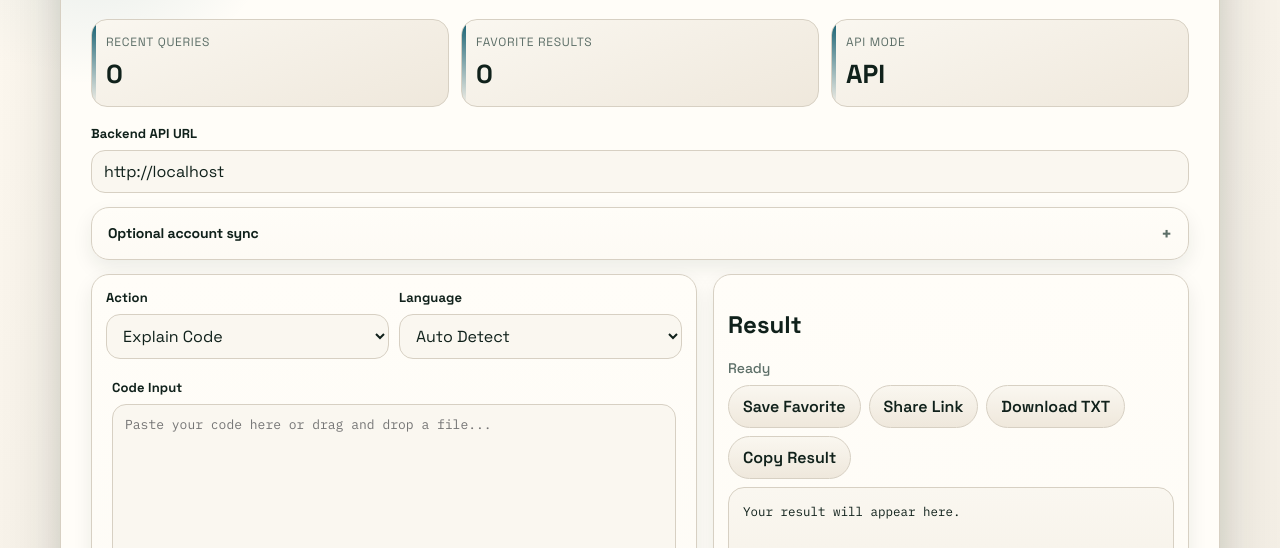
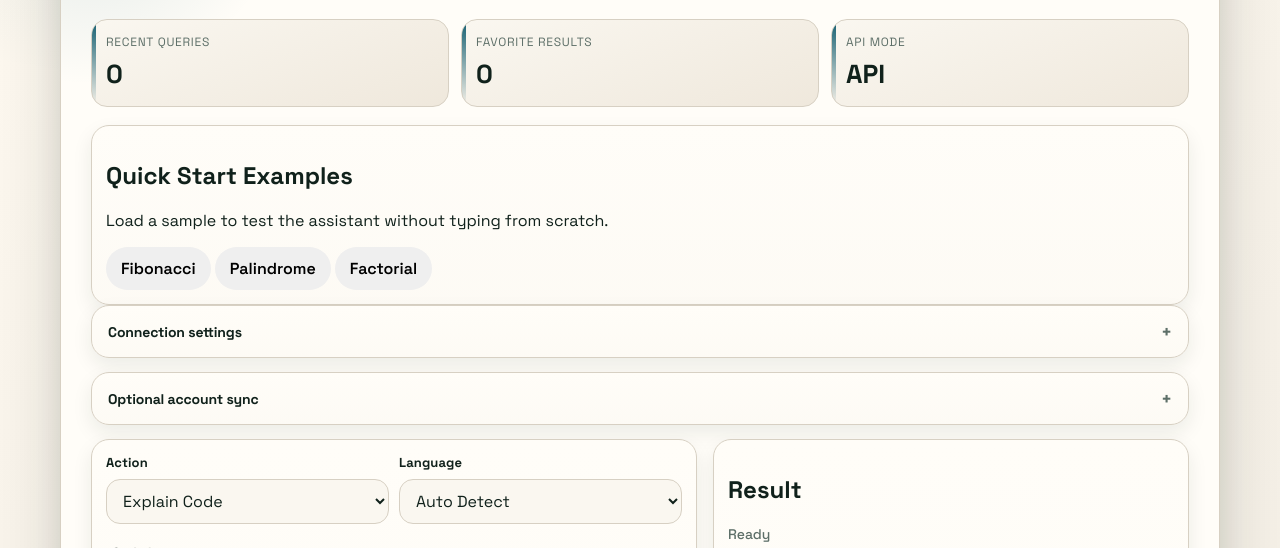
Before and after one commit to imDarshanGK/AI-dev-assistant, a plain HTML site: page frontend/index.html in a window 1280 px wide. Shown: the part 187-735 px from the top of the page. Drawn offline with Linux system fonts and the light colour scheme.

Commit message:
feat: add quick start examples to qyverixai

```diff
--- a/frontend/index.html
+++ b/frontend/index.html
@@ -34,10 +34,28 @@
                 </div>
             </section>
 
-            <div class="field-group">
-                <label for="api-base">Backend API URL</label>
-                <input id="api-base" type="text" value="https://qyverixai.onrender.com" placeholder="https://qyverixai.onrender.com" />
-            </div>
+            <section class="panel examples-panel">
+                <div class="panel-heading">
+                    <h2>Quick Start Examples</h2>
+                    <p class="panel-subtitle">Load a sample to test the assistant without typing from scratch.</p>
+                </div>
+                <div class="example-chips" id="example-chips">
+                    <button type="button" class="example-chip" data-example="fibonacci">Fibonacci</button>
+                    <button type="button" class="example-chip" data-example="palindrome">Palindrome</button>
+                    <button type="button" class="example-chip" data-example="factorial">Factorial</button>
+                </div>
+            </section>
+
+            <details class="panel auth-panel connection-panel">
+                <summary>Connection settings</summary>
+                <div class="auth-panel-body">
+                    <p class="auth-note">Use this only if you want to switch the backend URL from the deployed default.</p>
+                    <div class="field-group">
+                        <label for="api-base">Backend API URL</label>
+                        <input id="api-base" type="text" value="https://qyverixai.onrender.com" placeholder="https://qyverixai.onrender.com" />
+                    </div>
+                </div>
+            </details>
 
             <details class="panel auth-panel">
                 <summary>Optional account sync</summary>
```
